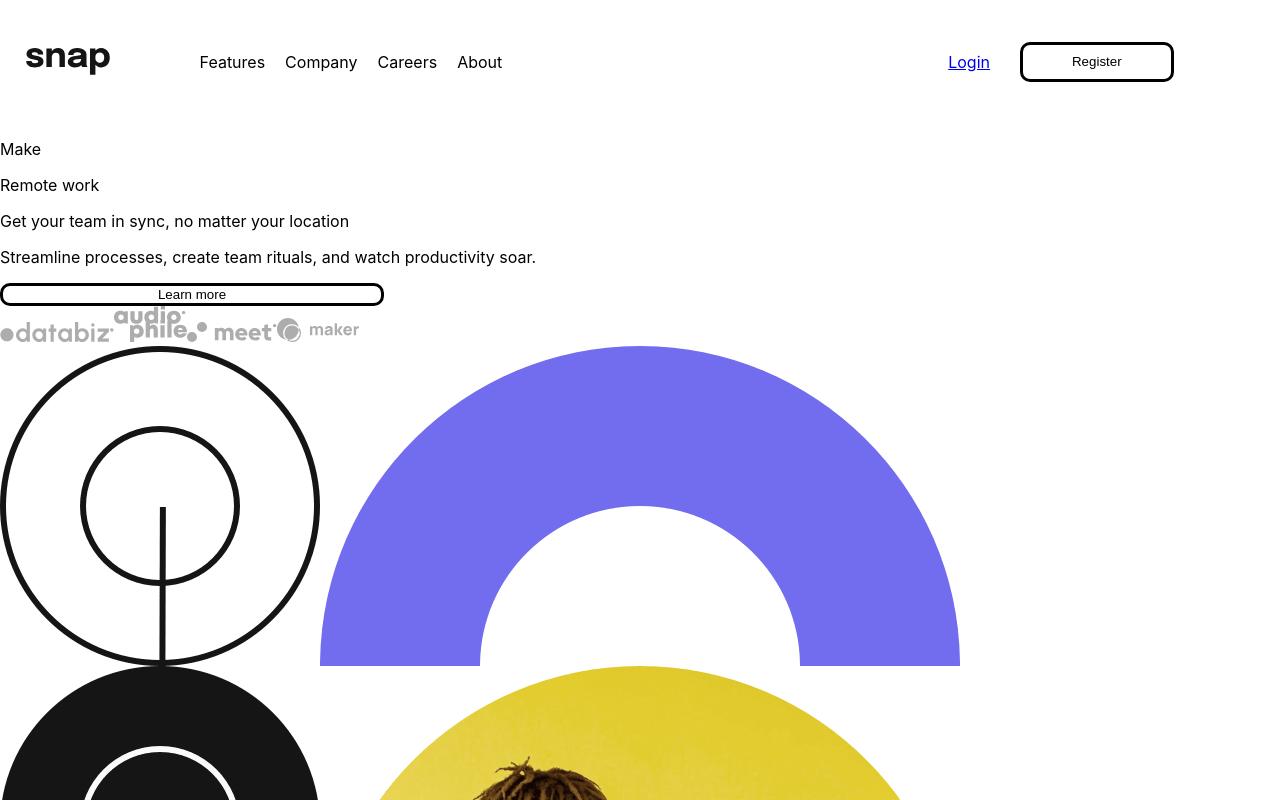
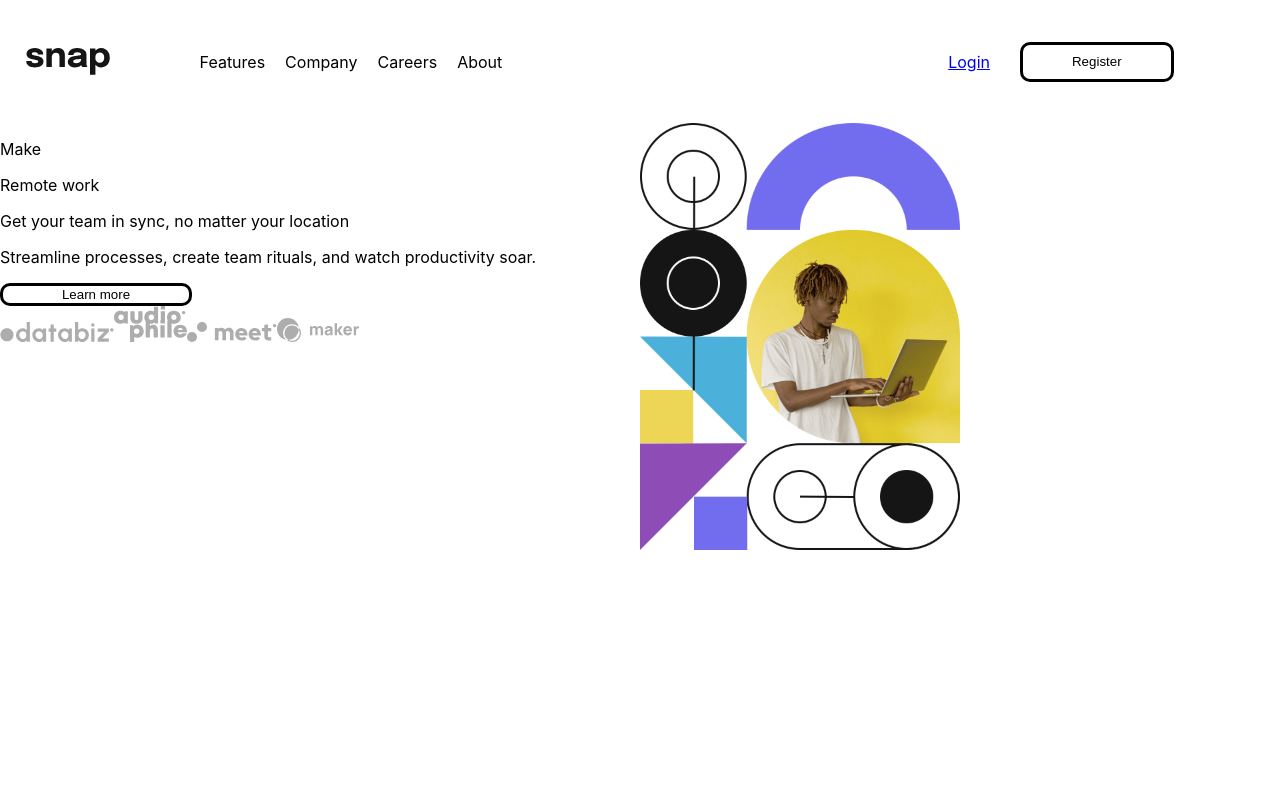
Before and after one commit to steven-mpawulo/intro-section, a React (Create React App) app: page / in a window 1280 px wide. Shown: the top 800 px of the page. Built offline with nearby package versions, Linux system fonts and the light colour scheme.

Commit message:
makes image fill half the container height

```diff
--- a/src/components/Main.js
+++ b/src/components/Main.js
@@ -4,11 +4,12 @@ import Audiophile from '../images/client-audiophile.svg'
 import Meet from '../images/client-meet.svg'
 import Maker from '../images/client-maker.svg'
 import Hero from '../images/image-hero-desktop.png'
+import '../styles/main.css'
 
 const Main = () => {
   return (
     <main>
-        <div className="main-container">
+        <div className="major-container">
             <div className="first-container">
                 <p>Make</p>
                 <p>Remote work</p>
@@ -23,7 +24,7 @@ const Main = () => {
                 </div>
             </div>
             <div className="second-container">
-                <img src={Hero} alt="" />
+                <img src={Hero} alt="Hero" className='hero'/>
             </div>
         </div>
     </main>
--- a/src/styles/main.css
+++ b/src/styles/main.css
@@ -0,0 +1,21 @@
+.major-container {
+    display: flex;
+    height: 100%;
+    width: 100%;
+}
+
+.first-container {
+    height: 100%;
+    width: 50%;
+}
+
+.second-container {
+    height: 100%;
+    width: 50%;
+}
+
+.hero {
+object-fit: cover;
+max-width: 100%;
+max-width: 50%;
+}
```
